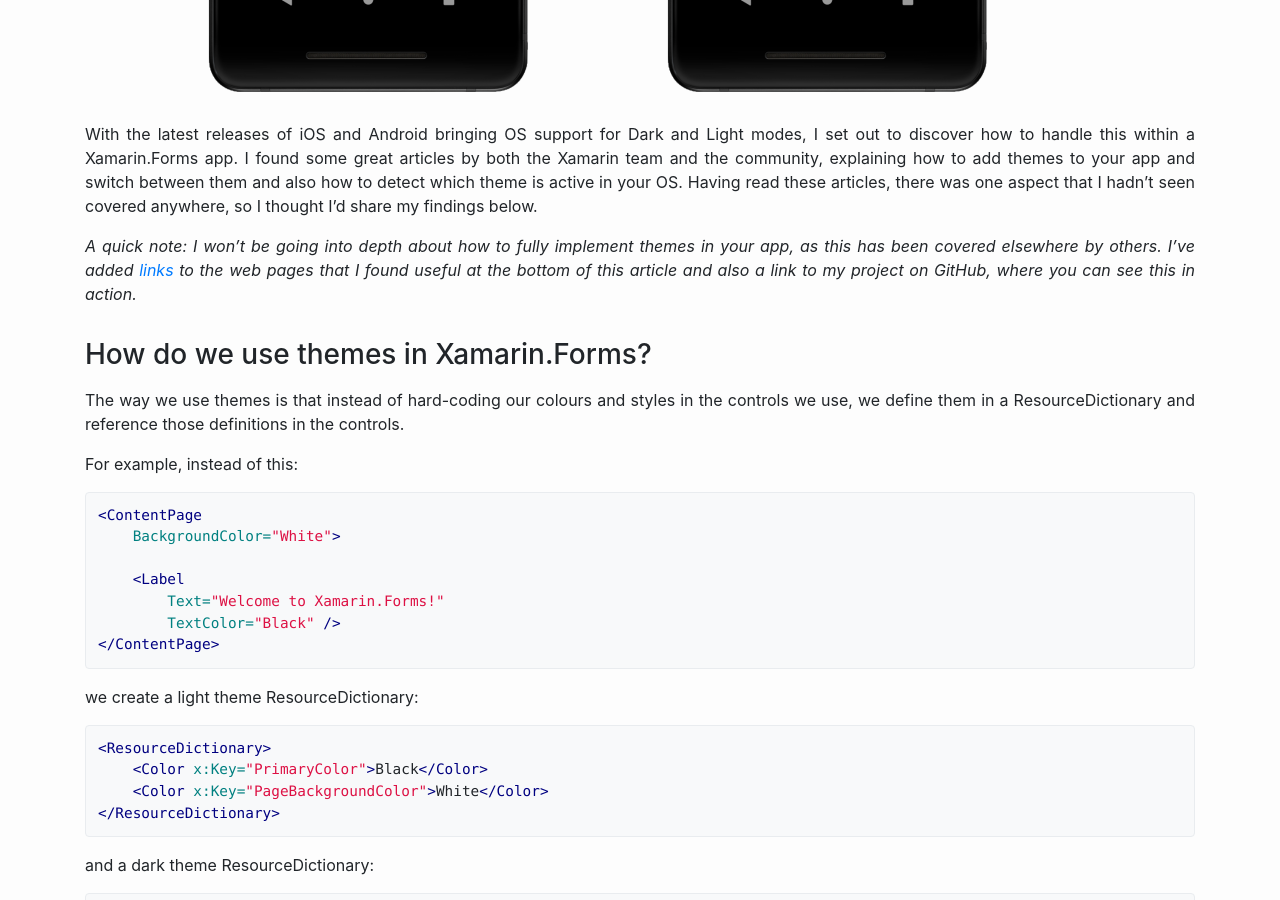
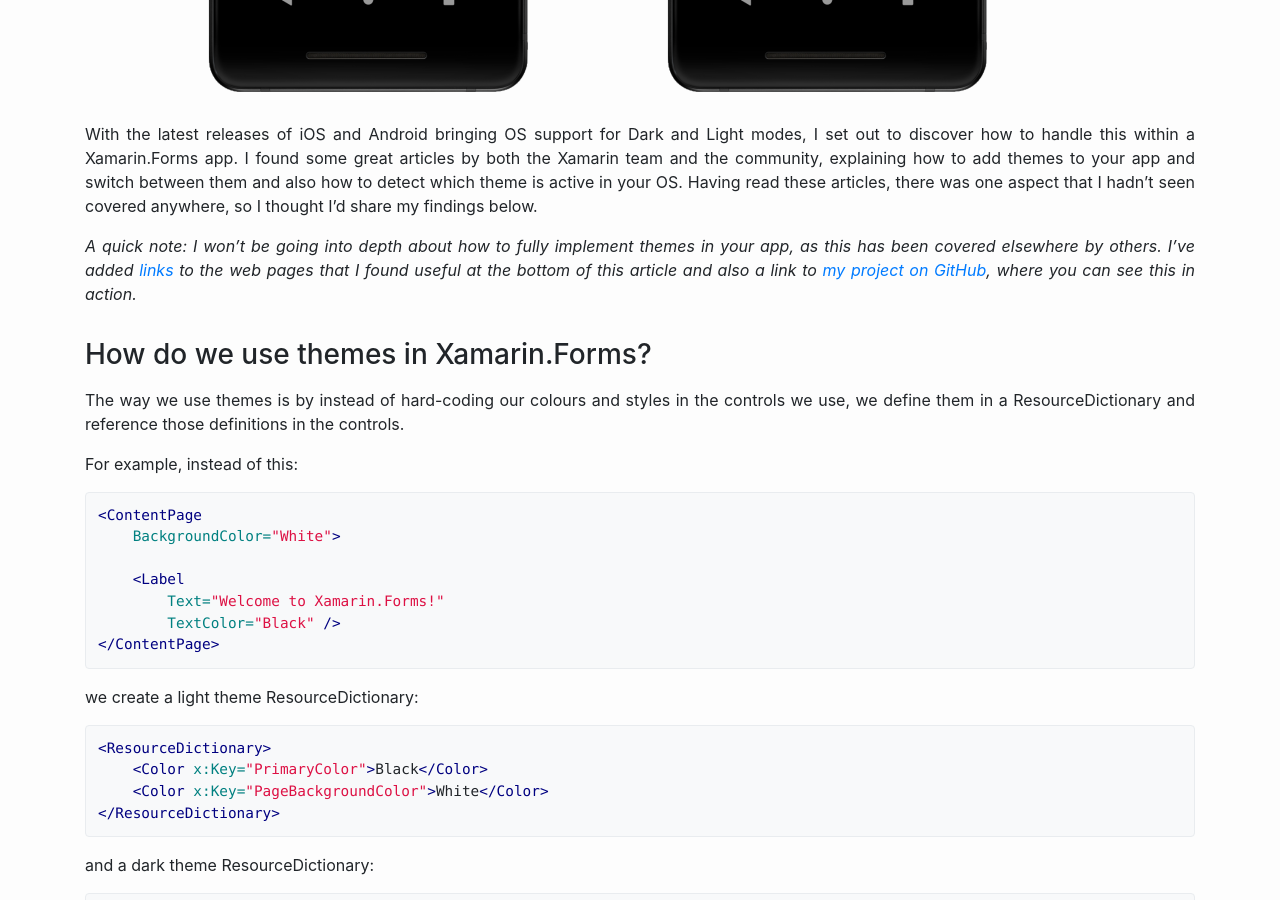
Before and after one commit to Simon3FourStudios/Simon3FourStudios.github.io, a Jekyll site: the page built from _posts/2020-03-23-xamarin-forms-shared-styles.md, in a window 1280 px wide and 900 px high, scrolled down 848 px. Built offline with Jekyll 4.4.1, drawn with Linux system fonts in a browser that asks for light colours; comment, search, counter and statistics services are not loaded; some of the changed text lies outside the part shown.

Commit message:
Tweaks to post before publishing

```diff
--- a/_posts/2020-03-23-xamarin-forms-shared-styles.md
+++ b/_posts/2020-03-23-xamarin-forms-shared-styles.md
@@ -12,10 +12,10 @@
 
 With the latest releases of iOS and Android bringing OS support for Dark and Light modes, I set out to discover how to handle this within a Xamarin.Forms app. I found some great articles by both the Xamarin team and the community, explaining how to add themes to your app and switch between them and also how to detect which theme is active in your OS. Having read these articles, there was one aspect that I hadn't seen covered anywhere, so I thought I'd share my findings below.
 
-*A quick note: I won't be going into depth about how to fully implement themes in your app, as this has been covered elsewhere by others. I've added [links](#Links) to the web pages that I found useful at the bottom of this article and also a link to my project on GitHub, where you can see this in action.*
+*A quick note: I won't be going into depth about how to fully implement themes in your app, as this has been covered elsewhere by others. I've added [links](#links) to the web pages that I found useful at the bottom of this article and also a link to [my project on GitHub](https://github.com/Simon3FourStudios/XFSharedStyles), where you can see this in action.*
 
 ### How do we use themes in Xamarin.Forms?
-The way we use themes is that instead of hard-coding our colours and styles in the controls we use, we define them in a ResourceDictionary and reference those definitions in the controls.
+The way we use themes is by instead of hard-coding our colours and styles in the controls we use, we define them in a ResourceDictionary and reference those definitions in the controls.
 
 For example, instead of this:
 
@@ -108,7 +108,7 @@
 {% endraw %}
 {% endhighlight %}
 
-The styles need to be part of the ResourceDictionary, as they are applied globally across the application, but this then creates duplication across the themes, meaning that if we want to change a particular style, we will need to go into each theme and change it.
+The styles need to be part of the theme's ResourceDictionary, as they are applied globally across the application, but this then creates duplication across the themes, meaning that if we want to change a particular style, we will need to go into each theme and change it.
 
 ### How do we avoid duplicating the styles?
 We can avoid this duplication by making use of [Merged Resource Dictionaries](https://docs.microsoft.com/en-us/xamarin/xamarin-forms/xaml/resource-dictionaries#merged-resource-dictionaries). These allow you to combine one or more ResourceDictionary objects into another ResourceDictionary.
@@ -152,7 +152,7 @@
 ## Links ##
 [Find my example project on GitHub](https://github.com/Simon3FourStudios/XFSharedStyles)
 
-*[David Ortinau: Modernizing iOS Apps for Dark Mode with Xamarin](https://devblogs.microsoft.com/xamarin/modernizing-ios-apps-dark-mode-xamarin/)
-*[Brandon Minnick: Check for Dark Mode in Xamarin.Forms](https://codetraveler.io/2019/09/11/check-for-dark-mode-in-xamarin-forms/)
-*[James Montemagno: Hanselman.Forms](https://github.com/jamesmontemagno/Hanselman.Forms)
-*[Hussain Abbasi: How To Support Dark Mode In Xamarin.Forms](https://intelliabb.com/2019/11/02/how-to-support-dark-mode-in-xamarin-forms/)
+* [David Ortinau: Modernizing iOS Apps for Dark Mode with Xamarin](https://devblogs.microsoft.com/xamarin/modernizing-ios-apps-dark-mode-xamarin/)
+* [Brandon Minnick: Check for Dark Mode in Xamarin.Forms](https://codetraveler.io/2019/09/11/check-for-dark-mode-in-xamarin-forms/)
+* [James Montemagno: Hanselman.Forms](https://github.com/jamesmontemagno/Hanselman.Forms)
+* [Hussain Abbasi: How To Support Dark Mode In Xamarin.Forms](https://intelliabb.com/2019/11/02/how-to-support-dark-mode-in-xamarin-forms/)
```
